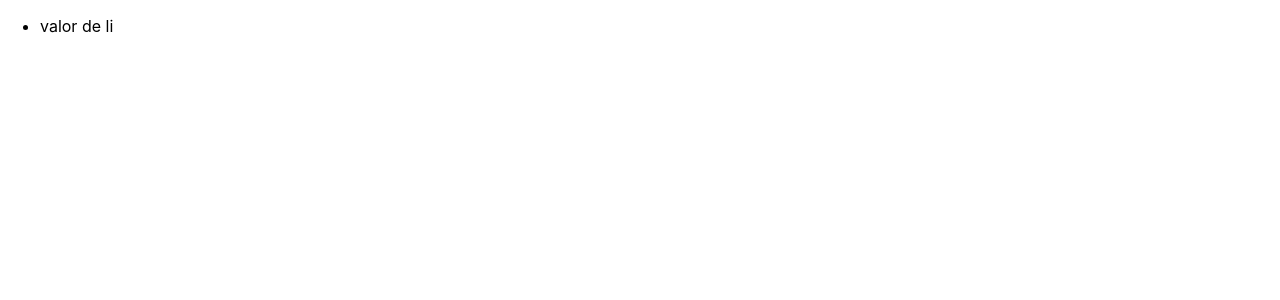
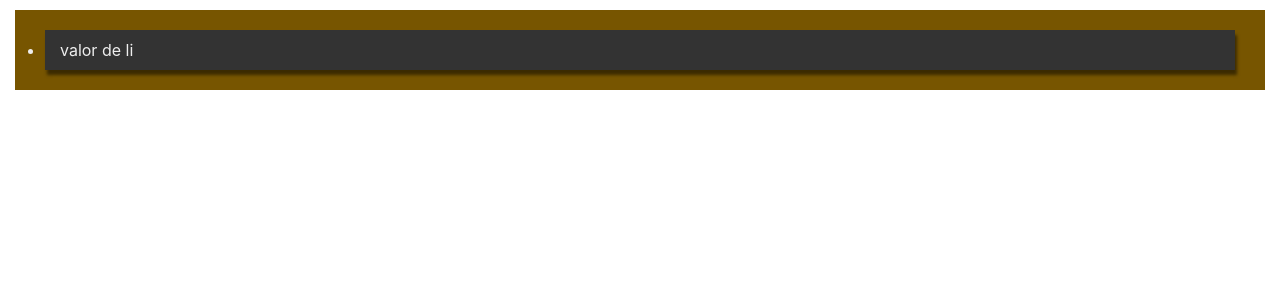
Before and after one commit to mercado-carlos/react-guia-definitiva-holamundo, a React (Vite) app: page / in a window 1280 px wide. Shown: the top 300 px of the page. Built offline with nearby package versions, Linux system fonts and the light colour scheme.

Commit message:
Agregando estilo a los componentes con inline

```diff
--- a/src/App.tsx
+++ b/src/App.tsx
@@ -5,14 +5,32 @@ interface AppProps {
     estado?: string;
 }
 
+const estilo = ({ bg = '#222' }) => ({
+    backgroundColor: bg,
+    color: '#eee',
+    padding: '10px 15px',
+    margin: '10px 15px',
+});
+const estilo2 = {
+    boxShadow: '2px 5px 3px rgba(0, 0, 0, 0.5)',
+};
+
 const Li: React.FC<AppProps> = ({ children, estado }) => {
     console.log(estado);
-    return <li className="clase-li">{children}</li>;
+
+    return (
+        <li
+            style={{ ...estilo2, ...estilo({ bg: '#333' }) }}
+            className="clase-li"
+        >
+            {children}
+        </li>
+    );
 };
 
 const App = () => {
     return (
-        <ul className="clase-css">
+        <ul style={estilo({ bg: '#750' })} className="clase-css">
             <Li estado="feliz">valor de li</Li>
         </ul>
     );
```
